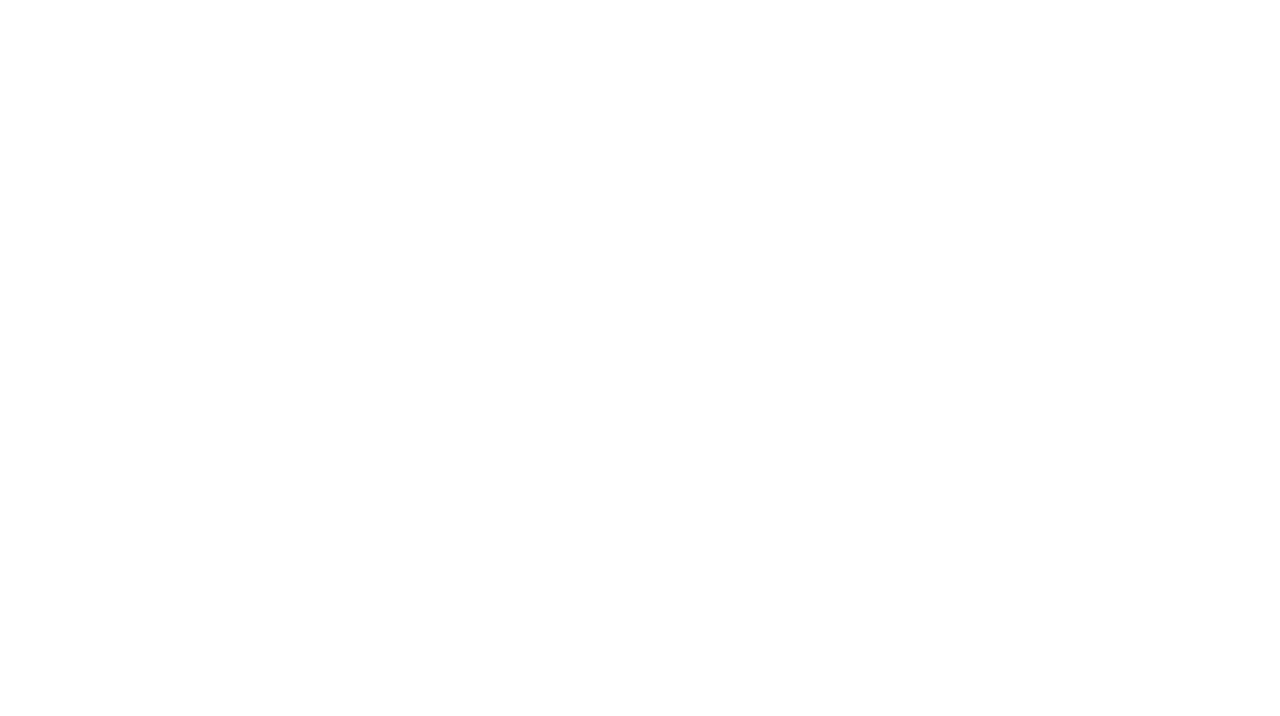
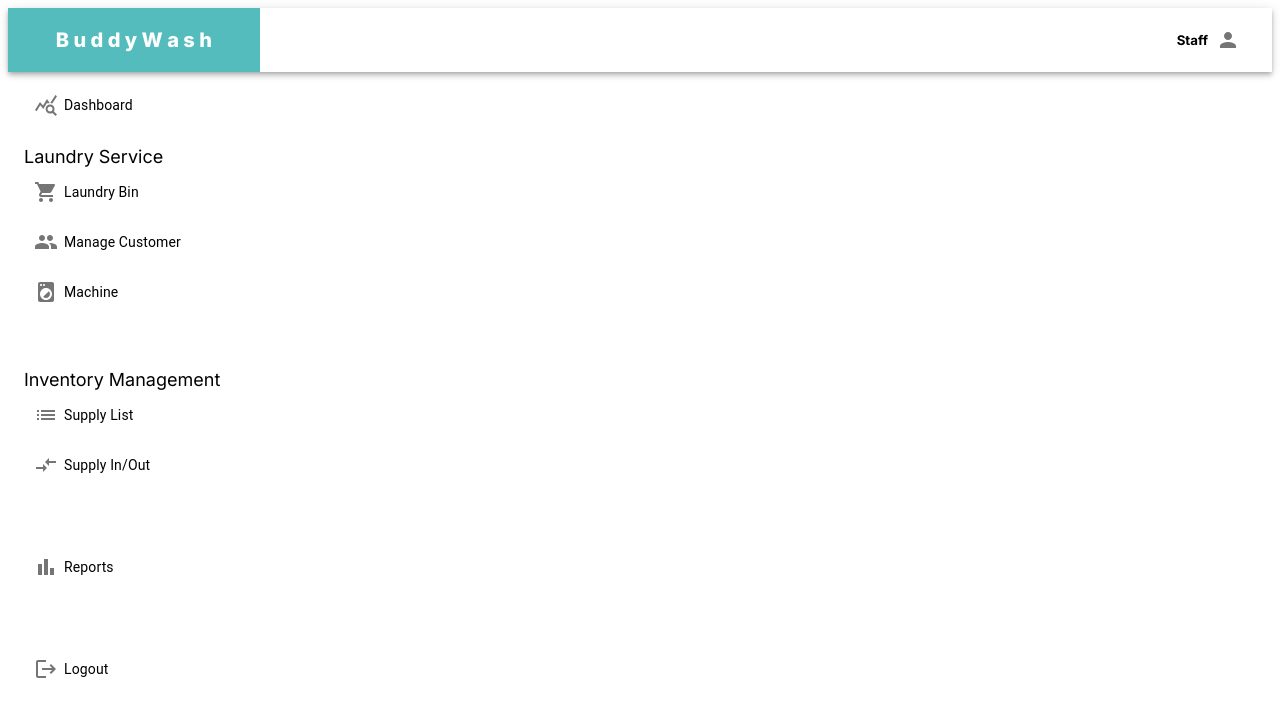
Before and after one commit to markjunnelacosta/buddy-wash-next, a Next.js app: page /role/staff in a window 1280 px wide. Shown: the top 716 px of the page. Built offline with nearby package versions, Linux system fonts and the light colour scheme.

Commit message:
Added routing for navBar (staff view)

```diff
--- a/app/role/admin/page.jsx
+++ b/app/role/admin/page.jsx
@@ -8,7 +8,7 @@ import Person2RoundedIcon from '@mui/icons-material/Person2Rounded';
 function NavBar() {
   return (
     <div>
-      <div className="container">
+      <div className="container" >
         <div className="name">
           <p className="center-text-name">BuddyWash</p>
         </div>
--- a/app/role/staff/components/navBar/navBar.js
+++ b/app/role/staff/components/navBar/navBar.js
@@ -25,7 +25,7 @@ function NavBar(){
         <div className="side-nav-bar-container">
         <List component="nav">
           <React.Fragment>
-            <ListItemButton className="button" >
+            <ListItemButton className="button" href="/role/staff/components/main-content/dashBoard">
               <ListItemIcon className="button-content">
                 <QueryStatsIcon />
               </ListItemIcon>
@@ -36,21 +36,21 @@ function NavBar(){
 
             <p className='white-space'> </p>
             <span className="nav-section-text">Laundry Service</span>
-            <ListItemButton className="button" >
+            <ListItemButton className="button"  href="/role/staff/components/main-content/laundryBin" >
               <ListItemIcon className="button-content">
                 <ShoppingCartIcon />
               </ListItemIcon>
               <ListItemText  primary="Laundry Bin" />
             </ListItemButton>
 
-            <ListItemButton className="button">
+            <ListItemButton className="button" href="/role/staff/components/main-content/manageCustomer">
               <ListItemIcon className="button-content">
                 <PeopleIcon />
               </ListItemIcon>
               <ListItemText  primary="Manage Customer" />
             </ListItemButton >
 
-            <ListItemButton className="button">
+            <ListItemButton className="button" href="/role/staff/components/main-content/machine">
               <ListItemIcon className="button-content">
                 <LocalLaundryServiceIcon />
               </ListItemIcon>
@@ -60,14 +60,14 @@ function NavBar(){
             <p className='white-space'> &nbsp; </p>
 
             <span className="nav-section-text">Inventory Management</span>
-            <ListItemButton  className="button">
+            <ListItemButton  className="button" href="/role/staff/components/main-content/supplyList">
               <ListItemIcon className="button-content">
                 <ListIcon />
               </ListItemIcon>
               <ListItemText  primary="Supply List" />
             </ListItemButton>
 
-            <ListItemButton  className="button">
+            <ListItemButton  className="button" href="/role/staff/components/main-content/supplyInOut">
               <ListItemIcon className="button-content">
                 <CompareArrowsIcon />
               </ListItemIcon>
@@ -76,7 +76,7 @@ function NavBar(){
 
             <p className='white-space'> &nbsp; </p>
 
-            <ListItemButton  className="button">
+            <ListItemButton  className="button" href="/role/staff/components/main-content/reports">
               <ListItemIcon className="button-content">
                 <BarChartIcon />
               </ListItemIcon>
@@ -86,7 +86,7 @@ function NavBar(){
 
             <p className='white-space'> &nbsp; </p>
 
-            <ListItemButton  className="button">
+            <ListItemButton  className="button" href="/">
               <ListItemIcon className="button-content">
                 <LogoutIcon />
               </ListItemIcon>
--- /dev/null
+++ b/app/role/staff/layout.js
@@ -0,0 +1,15 @@
+import React from 'react';
+import NavBar from "./components/navBar/navBar";
+import { Header } from "@/app/role/staff/components/header/Header";
+
+const Layout = ({ children }) => {
+    return (
+      <div className="container">
+        <Header />
+        <main>{children}</main>
+        <NavBar />
+      </div>
+    );
+  };
+
+  export default Layout;
```
Also changed, not shown: app/role/staff/page.jsx (+7 -7 lines), app/role/staff/components/main-content/dashBoard/page.jsx (renamed from app/role/staff/components/main-content/dashBoard/Dashboard.jsx), app/role/staff/components/main-content/laundryBin/page.jsx (renamed from app/role/staff/components/main-content/laundryBin/LaundryBin.jsx), app/role/staff/components/main-content/machine/page.jsx (renamed from app/role/staff/components/main-content/machine/Machines.jsx), app/role/staff/components/main-content/manageCustomer/page.jsx (renamed from app/role/staff/components/main-content/manageCustomer/ManageCustomer.jsx), app/role/staff/components/main-content/reports/page.jsx (renamed from app/role/staff/components/main-content/reports/Reports.jsx), app/role/staff/components/main-content/supplyInOut/page.jsx (renamed from app/role/staff/components/main-content/supplyInOut/SupplyInOut.jsx), app/role/staff/components/main-content/supplyList/page.jsx (renamed from app/role/staff/components/main-content/supplyList/SupplyList.jsx).
